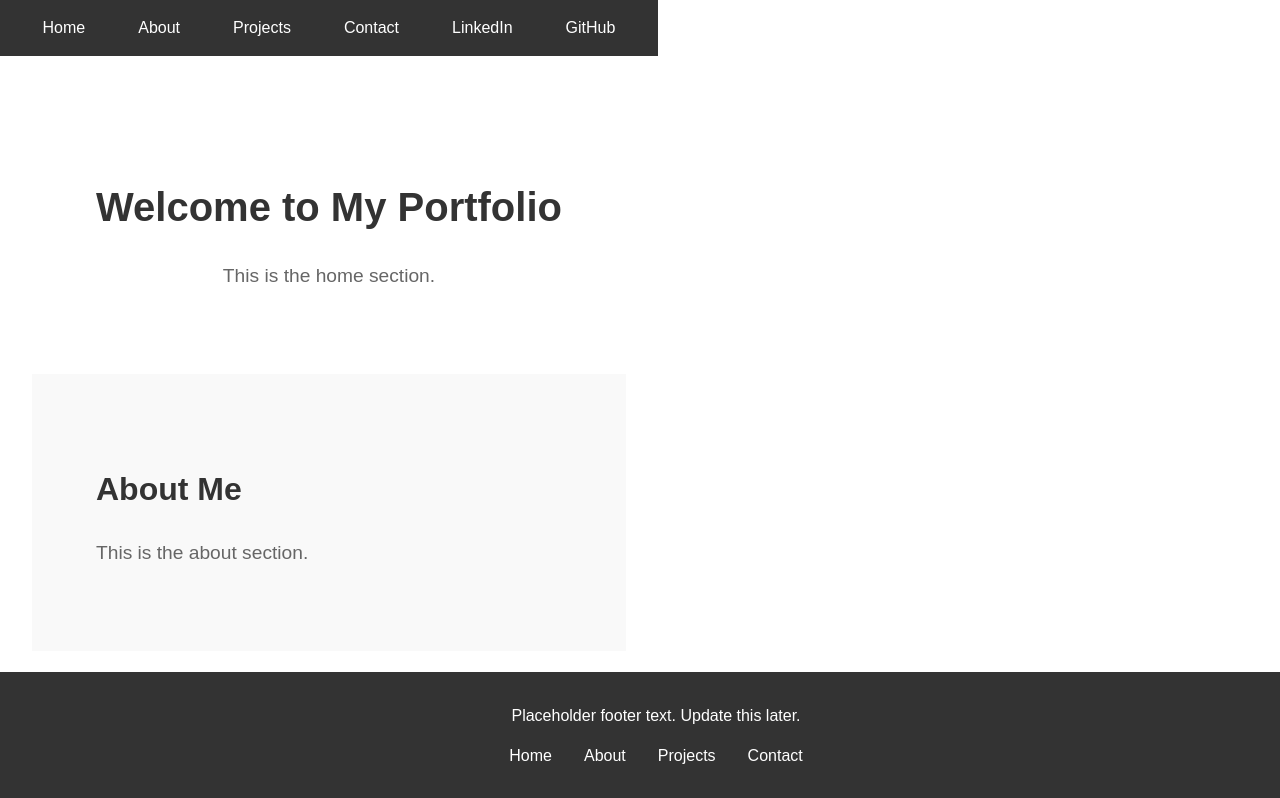
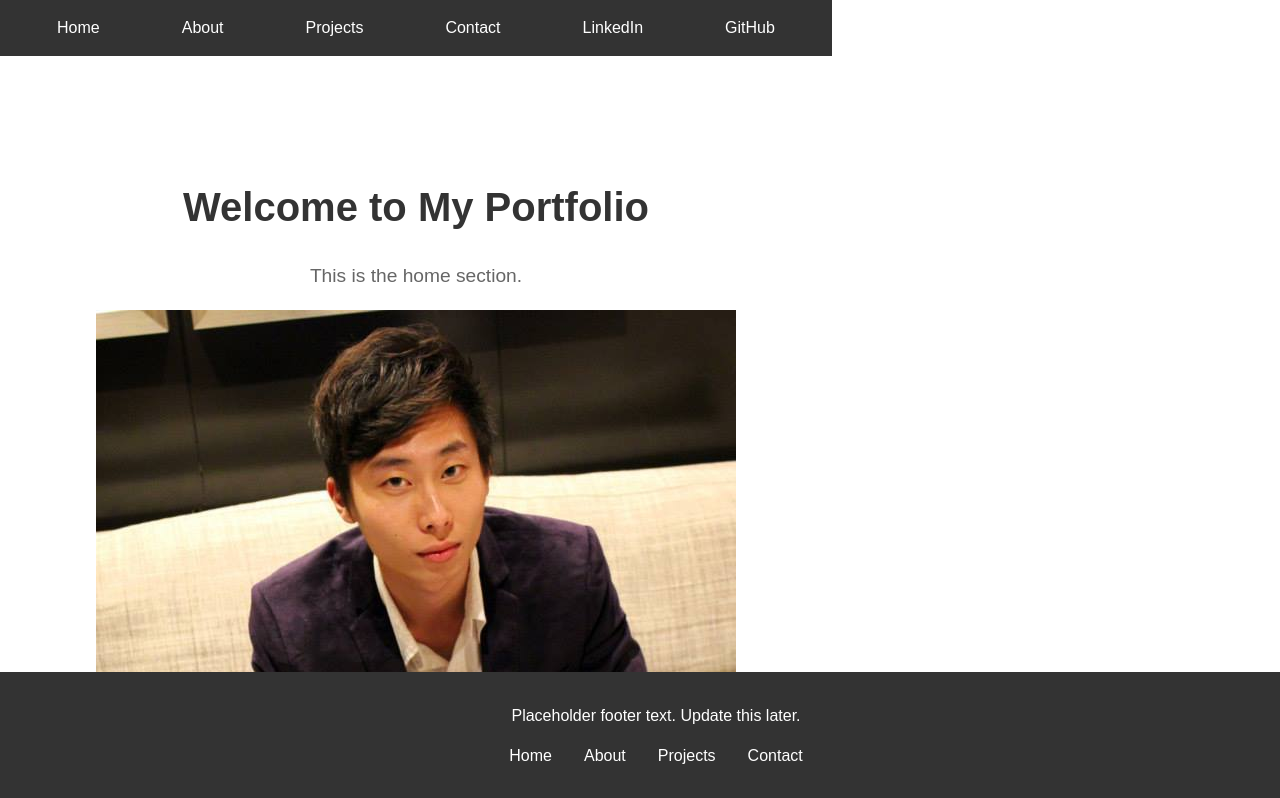
Before and after one commit to jasper-ang/vitejs-vite-m4f3c7, a React (Vite) app: page / in a window 1280 px wide. Shown: the top 798 px of the page. Built offline with nearby package versions, Linux system fonts and the light colour scheme.

Commit message:
updated picture

```diff
--- a/src/components/Home.tsx
+++ b/src/components/Home.tsx
@@ -1,11 +1,13 @@
 import React from 'react';
 import './Home.css';
+import jasperImage from '../assets/jasper.jpg';
 
 const Home: React.FC = () => {
   return (
     <div id="home">
       <h1>Welcome to My Portfolio</h1>
       <p>This is the home section.</p>
+      <img src={jasperImage} alt="Jasper" className="example-image" />
     </div>
   );
 };
```
Also changed, not shown: src/assets/jasper.jpg (added).
